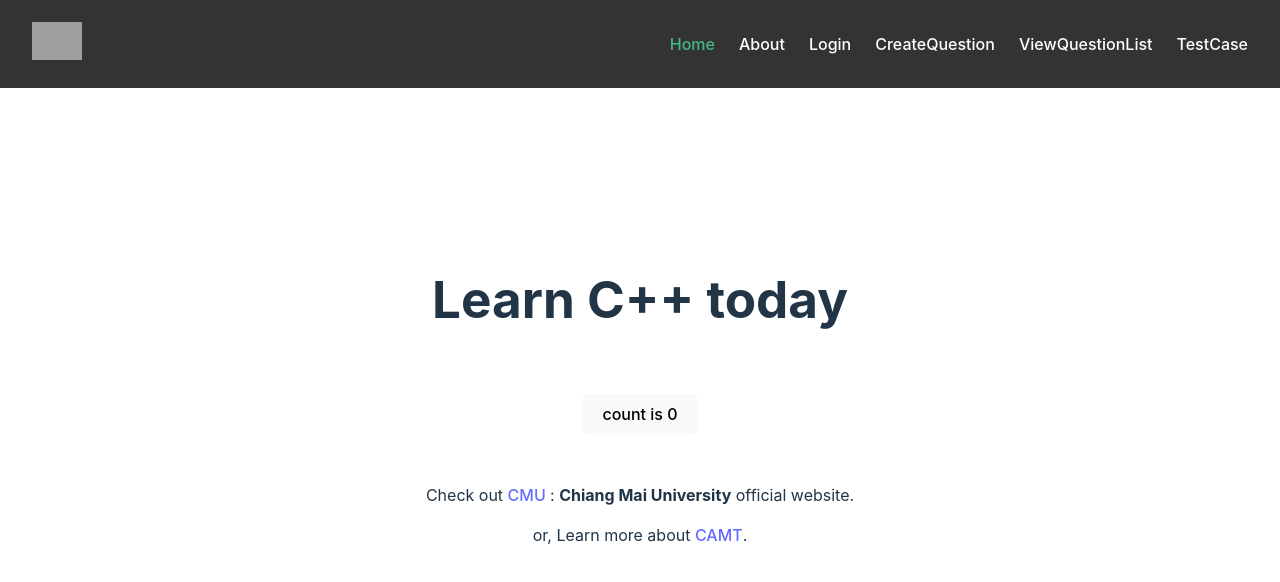
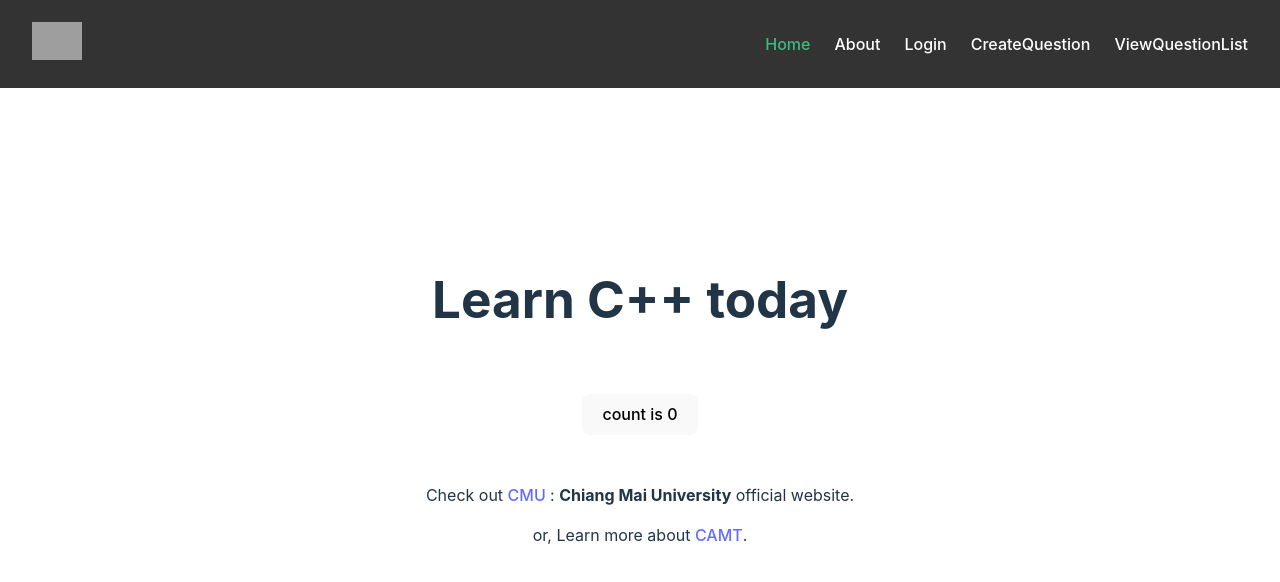
Before and after one commit to t1ww/SE65-Senior-project, a Vue app in the folder frontend/SE65-SENIOR-PROJECT/: page / in a window 1280 px wide. Shown: the top 582 px of the page. Built offline with nearby package versions, Linux system fonts and the light colour scheme; grey boxes are pictures that could not be loaded.

Commit message:
updated hide testcase

```diff
--- a/frontend/SE65-SENIOR-PROJECT/src/router.ts
+++ b/frontend/SE65-SENIOR-PROJECT/src/router.ts
@@ -20,7 +20,7 @@ const routes = [
   { name: 'ViewQuestion', path: '/view-question', component: ViewQuestion, meta: { hidden: true } },
   { name: 'ViewQuestionList', path: '/view-question-list', component: ViewQuestionsList },
   { name: 'Lecture', path: '/lecture', component: Lecture, meta: { requiresAuth: true, allowedRoles: ['professor'] } },
-  { name: 'TestCase',path:'/test-case',component:TestCase},
+  { name: 'TestCase',path:'/test-case',component:TestCase ,meta: { hidden: true }},
 
 ];
 
```
